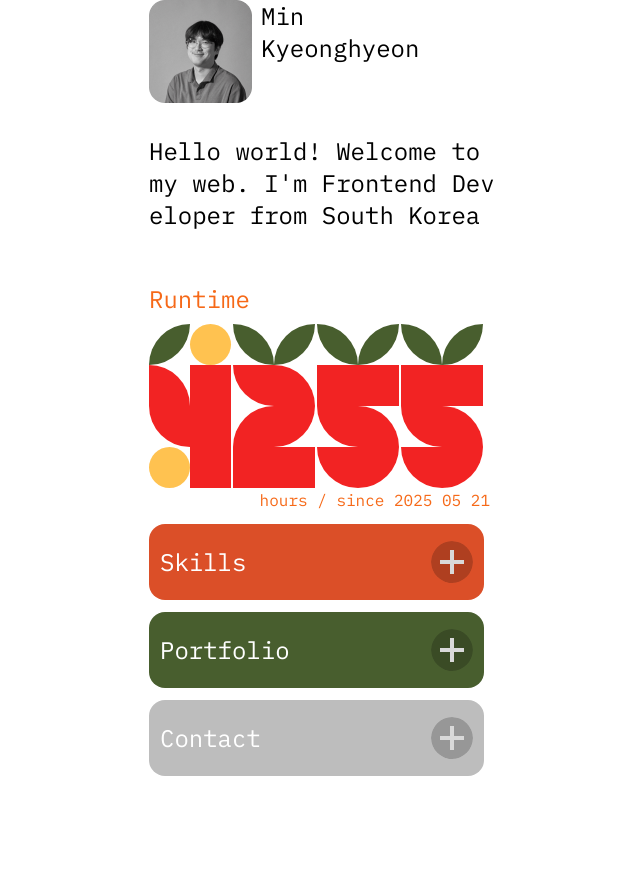
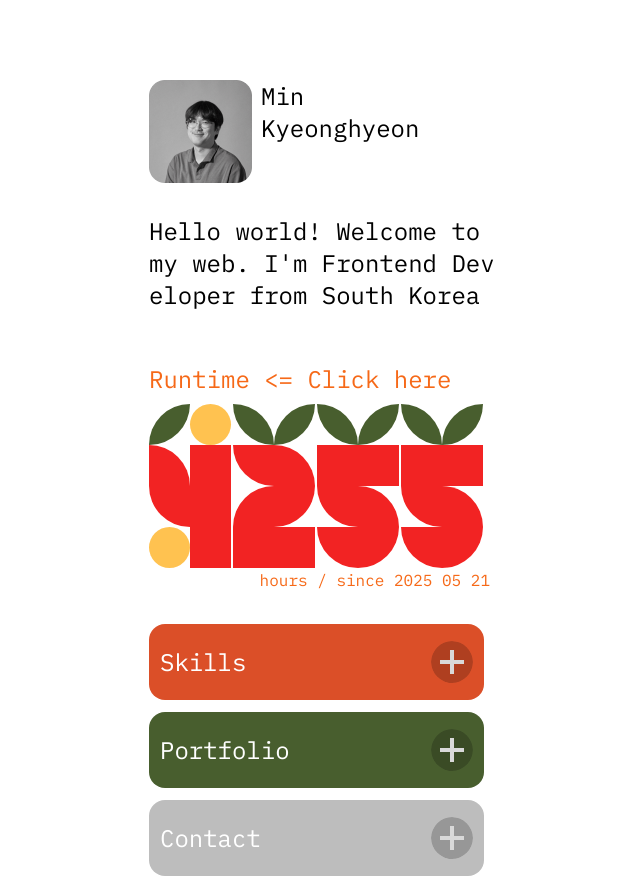
Before and after one commit to MinKyeongHyeon/MyPortfolio, a Next.js app in the folder my-portfolio/: page /home in a window 1280 px wide. Shown: the whole page, without its empty margins (316-956 px from the left). Before the commit the page ends 800 px from the top, so only its background shows below. Built offline with nearby package versions, Linux system fonts and the light colour scheme.

Commit message:
style/여백 수정

```diff
--- a/my-portfolio/src/components/Profile.tsx
+++ b/my-portfolio/src/components/Profile.tsx
@@ -3,7 +3,7 @@ import profileImg from "../../public/images/profileImage.png";
 
 export default function Profile() {
   return (
-    <section className="flex gap-[9px]">
+    <section className="mt-20 flex gap-[9px]">
       <Image
         src={profileImg}
         alt="MinKyeonghyeon"
--- a/my-portfolio/src/components/Runtime.tsx
+++ b/my-portfolio/src/components/Runtime.tsx
@@ -7,7 +7,7 @@ type MetricType = "runtime" | "commits" | "timer";
 export default function Runtime() {
   const [currentMetric, setCurrentMetric] = useState<MetricType>("runtime");
   const [hours, setHours] = useState<number | null>(null);
-  const [commits] = useState<number>(1234); // setCommits 제거
+  const [commits] = useState<number>(1843); // setCommits 제거
   const [seconds, setSeconds] = useState<number>(0);
 
   // Runtime (hours) 계산
@@ -86,7 +86,10 @@ export default function Runtime() {
   const getMetricInfo = () => {
     switch (currentMetric) {
       case "runtime":
-        return { label: "Runtime", unit: "hours / since 2025 05 21" };
+        return {
+          label: "Runtime <= Click here",
+          unit: "hours / since 2025 05 21",
+        };
       case "commits":
         return { label: "Commits", unit: "total commits" };
       case "timer":
@@ -97,7 +100,7 @@ export default function Runtime() {
   const metricInfo = getMetricInfo();
 
   return (
-    <section className="w-[341px] flex flex-col gap-[9px]">
+    <section className="mb-5 w-[341px] flex flex-col gap-[9px]">
       <button
         type="button"
         onClick={cycleMetric}
```
